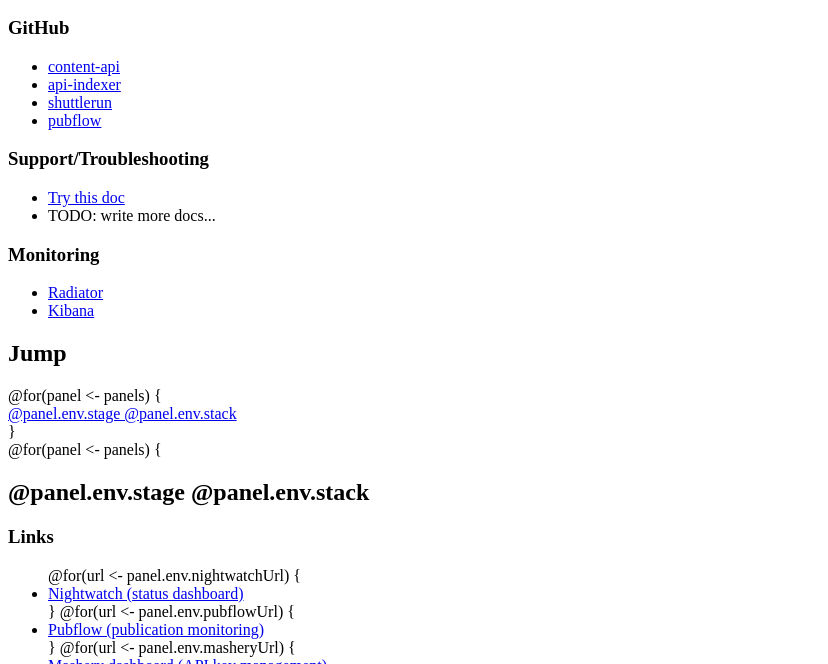
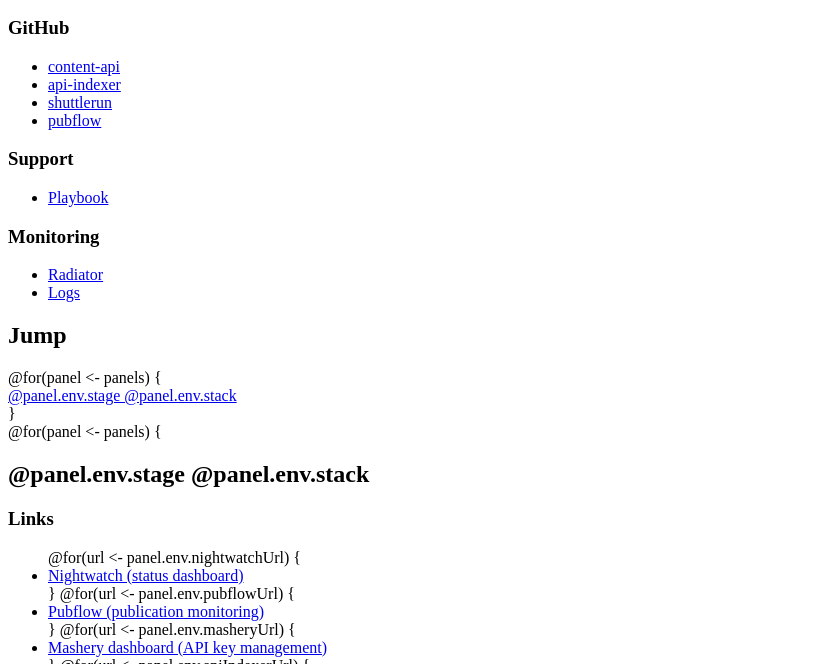
Before and after one commit to guardian/content-api-dashboard, a website: page app/views/index.scala.html in a window 1280 px wide. Shown: the part 136-800 px from the top of the page, without its empty margins (0-828 px from the left). Drawn offline with Linux system fonts and the light colour scheme.

Commit message:
Links to support playbook

```diff
--- a/app/views/index.scala.html
+++ b/app/views/index.scala.html
@@ -26,10 +26,9 @@
           </div>
 
           <div class="col-md-4">
-            <h3>Support/Troubleshooting</h3>
+            <h3>Support</h3>
             <ul>
-              <li><a target="_blank" href="https://github.com/guardian/content-api/blob/master/docs/troubleshooting-for-frontend.md">Try this doc</a></li>
-              <li>TODO: write more docs...</li>
+              <li><a target="_blank" href="https://docs.google.com/a/guardian.co.uk/document/d/1Mz0cp0Ktq1IaOoVd-kqWF_VK25g9E6QQXiiXCTqbXno/edit?usp=sharing">Playbook</a></li>
             </ul>
           </div>
 
@@ -37,7 +36,7 @@
             <h3>Monitoring</h3>
             <ul>
               <li><a target="_blank" href="http://gu-radiator.appspot.com/capi.html">Radiator</a></li>
-              <li><a target="_blank" href="http://logs.capi.gutools.co.uk/">Kibana</a></li>
+              <li><a target="_blank" href="http://logs.capi.gutools.co.uk/">Logs</a></li>
             </ul>
           </div>
         </div>
```
